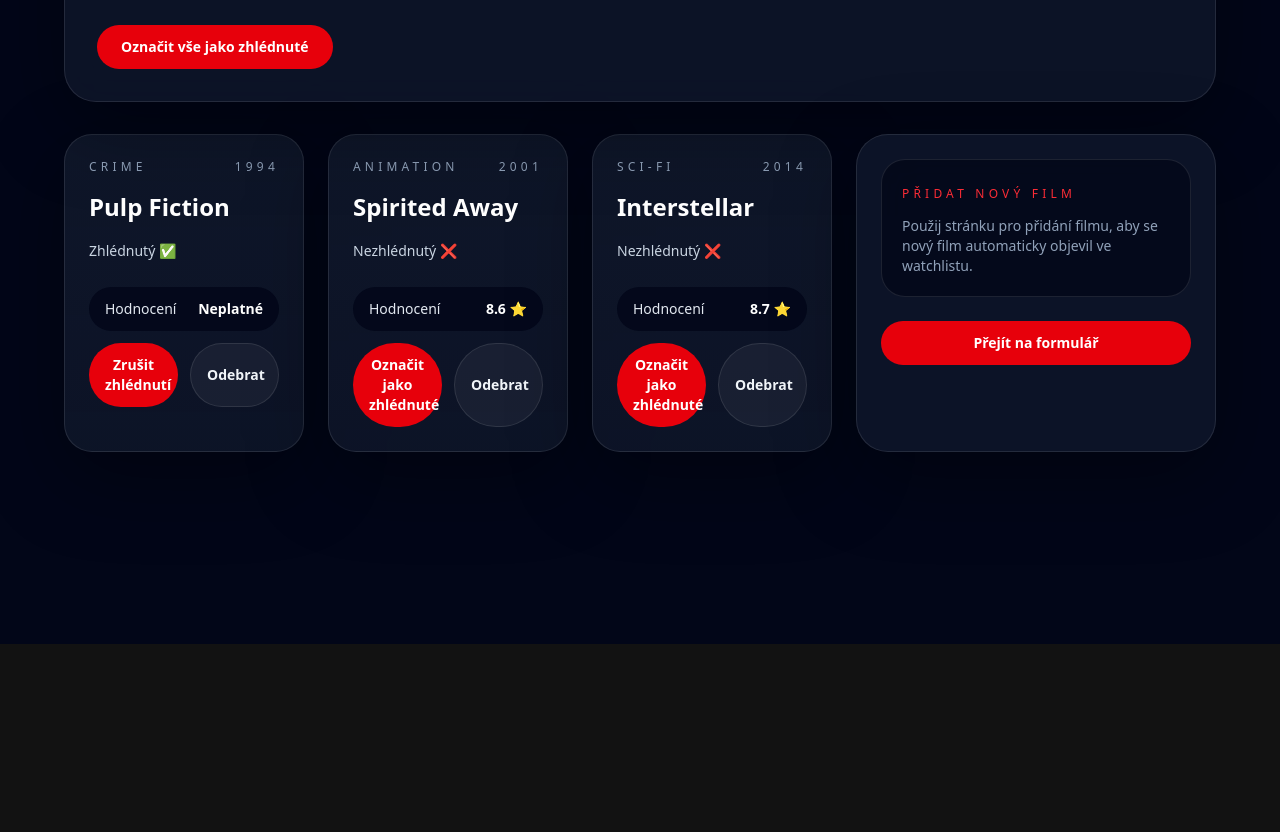
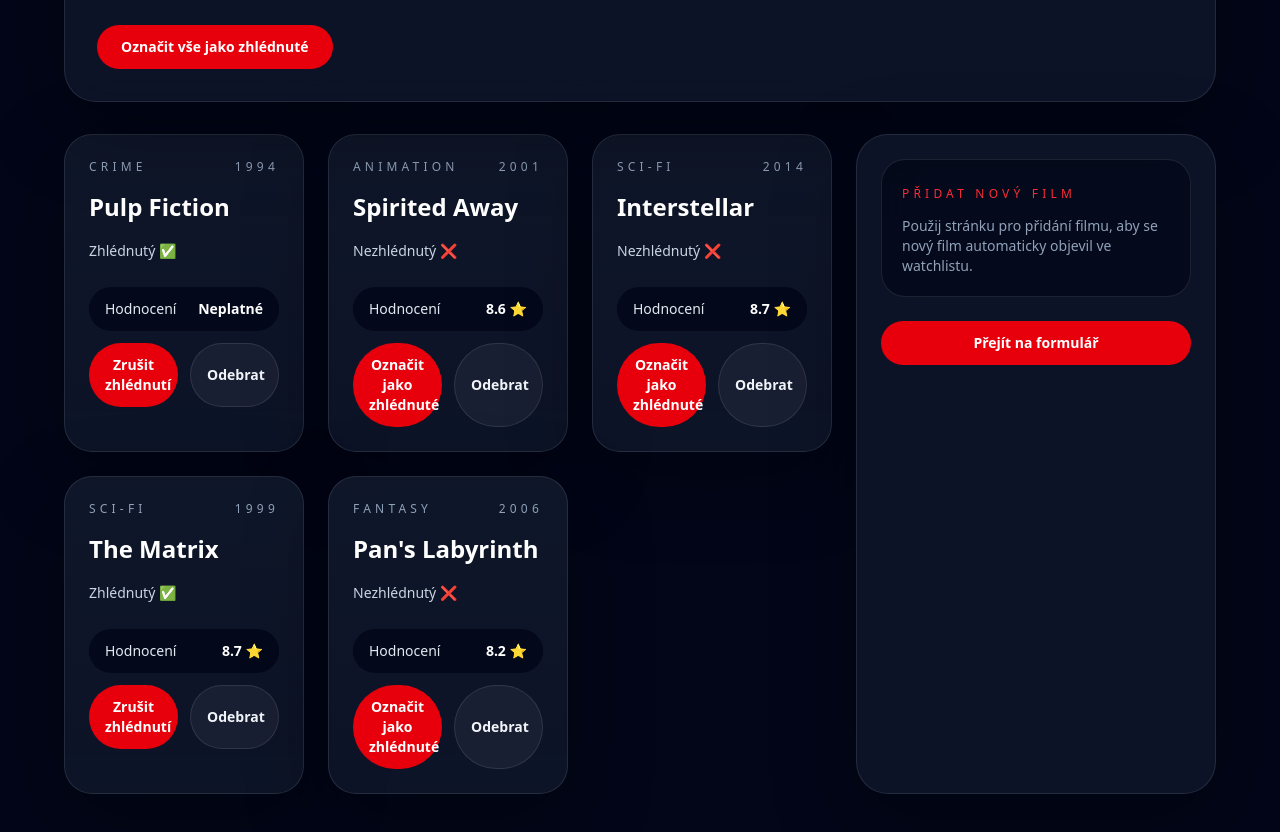
Before and after one commit to Filip-Dvorak/4IT427_dvof01, a React (Vite) app: page / in a window 1280 px wide. Shown: the part 520-1352 px from the top of the page. Before the commit the page ends 1164 px from the top, so only its background shows below. Built offline with nearby package versions, Linux system fonts and the light colour scheme.

Commit message:
feat: Úkol 6 - fetching

```diff
--- /dev/null
+++ b/Public/films.json
@@ -0,0 +1,42 @@
+[
+  {
+    "id": "1",
+    "title": "Pulp Fiction",
+    "year": 1994,
+    "genre": "Crime",
+    "rating": 12,
+    "watched": true
+  },
+  {
+    "id": "2",
+    "title": "Spirited Away",
+    "year": 2001,
+    "genre": "Animation",
+    "rating": 8.6,
+    "watched": false
+  },
+  {
+    "id": "3",
+    "title": "Interstellar",
+    "year": 2014,
+    "genre": "Sci-Fi",
+    "rating": 8.7,
+    "watched": false
+  },
+  {
+    "id": "4",
+    "title": "The Matrix",
+    "year": 1999,
+    "genre": "Sci-Fi",
+    "rating": 8.7,
+    "watched": true
+  },
+  {
+    "id": "5",
+    "title": "Pan's Labyrinth",
+    "year": 2006,
+    "genre": "Fantasy",
+    "rating": 8.2,
+    "watched": false
+  }
+]
--- /dev/null
+++ b/src/API/films.ts
@@ -0,0 +1,5 @@
+import type { Film } from "@/Types/film.types"
+
+export async function fetchFilms(): Promise<Film[]> {
+  return fetch('Public/films.json').then((r) => r.json() as Promise<Film[]>);
+}
--- a/src/Components/AddFilmForm.tsx
+++ b/src/Components/AddFilmForm.tsx
@@ -3,6 +3,7 @@
 import { z } from 'zod'
 import useWatchlist from '../Hooks/useWatchilist'
 import type { Film } from '../Types/film.types'
+import { useNavigate } from 'react-router-dom'
 
 const filmSchema = z.object({
   title: z.string().min(1, 'Název je povinný'),
@@ -16,12 +17,13 @@
     .number('Hodnocení musí být číslo')
     .min(1, 'Hodnocení musí být minimálně 1')
     .max(10, 'Hodnocení musí být maximálně 10'),
-})
+  })
 
-type FilmFormValues = z.infer<typeof filmSchema>
+  type FilmFormValues = z.infer<typeof filmSchema>
 
-const AddFilmForm = () => {
-  const { addFilm } = useWatchlist()
+  const AddFilmForm = () => {
+    const { addFilm } = useWatchlist()
+    const navigate = useNavigate()
 
   const {
     register,
@@ -44,7 +46,7 @@
       id: crypto.randomUUID(),
       watched: false,
     } as Film)
-
+    navigate('/watchlist')
     reset()
   }
 
--- a/src/Context/WatchListContext.tsx
+++ b/src/Context/WatchListContext.tsx
@@ -1,5 +1,8 @@
 import { createContext, useEffect, useMemo, useState, type ReactNode } from 'react'
+import { useQuery } from '@tanstack/react-query'
 import type { Film } from '../Types/film.types'
+import { fetchFilms } from '@/API/films'
+import { ClimbingBoxLoader } from 'react-spinners'
 
 interface WatchlistContextType {
   films: Film[]
@@ -7,17 +10,32 @@
   removeFilm: (id: string) => void
   toggleWatched: (id: string) => void
   markAllAsWatched: () => void
+  isLoading: boolean
+  isError: boolean
+  error: unknown
+  refetch: () => void
 }
 
 type WatchlistProviderProps = {
   children: ReactNode
-  initialFilms?: Film[]
 }
 
 export const WatchlistContext = createContext<WatchlistContextType | undefined>(undefined)
 
-export function WatchlistProvider({ children, initialFilms = [] }: WatchlistProviderProps) {
-  const [films, setFilms] = useState<Film[]>(initialFilms)
+export function WatchlistProvider({ children }: WatchlistProviderProps) {
+
+  const { data, isLoading, isError, error, refetch } = useQuery<Film[], Error>({
+    queryKey: ['films'],
+    queryFn: fetchFilms,
+    retry: 2,
+  })
+
+  const [films, setFilms] = useState<Film[]>([])
+  useEffect(() => {
+    if (data) {
+      setFilms(data)
+    }
+  }, [data])
 
   useEffect(() => {
     const watchedCount = films.filter((film) => film.watched).length
@@ -41,9 +59,21 @@
     setFilms((previous) => previous.map((film) => ({ ...film, watched: true })))
 
   const value = useMemo(
-    () => ({ films, addFilm, removeFilm, toggleWatched, markAllAsWatched }),
-    [films]
+    () => ({
+      films,
+      addFilm,
+      removeFilm,
+      toggleWatched,
+      markAllAsWatched,
+      isLoading,
+      isError,
+      error,
+      refetch: () => void refetch(),
+    }),
+    [films, isLoading, isError, error, refetch]
   )
 
+  if (isLoading) return <ClimbingBoxLoader />;
+  if (isError) return <p>Chyba: {(error as Error).message}</p>;
   return <WatchlistContext.Provider value={value}>{children}</WatchlistContext.Provider>
 }
--- a/src/main.tsx
+++ b/src/main.tsx
@@ -4,41 +4,25 @@
 import { BrowserRouter } from 'react-router-dom'
 import App from './App.tsx'
 import { WatchlistProvider } from './Context/WatchListContext.tsx'
-import type { Film } from './Types/film.types'
+import { QueryClient, QueryClientProvider } from '@tanstack/react-query'
 
-const initialFilms: Film[] = [
-  {
-    id: '1',
-    title: 'Pulp Fiction',
-    year: 1994,
-    genre: 'Crime',
-    rating: 12,
-    watched: true,
+const queryClient = new QueryClient({
+  defaultOptions: {
+    queries: {
+      staleTime: 5 * 60 * 1000,
+      retry: 2,
+    },
   },
-  {
-    id: '2',
-    title: 'Spirited Away',
-    year: 2001,
-    genre: 'Animation',
-    rating: 8.6,
-    watched: false,
-  },
-  {
-    id: '3',
-    title: 'Interstellar',
-    year: 2014,
-    genre: 'Sci-Fi',
-    rating: 8.7,
-    watched: false,
-  },
-]
+})
 
 createRoot(document.getElementById('root')!).render(
   <StrictMode>
-    <BrowserRouter>
-      <WatchlistProvider initialFilms={initialFilms}>
-        <App />
-      </WatchlistProvider>
-    </BrowserRouter>
+    <QueryClientProvider client={queryClient}>
+      <BrowserRouter>
+        <WatchlistProvider>
+          <App />
+        </WatchlistProvider>
+      </BrowserRouter>
+    </QueryClientProvider>
   </StrictMode>,
 )
--- a/src/pages/WatchlistPage.tsx
+++ b/src/pages/WatchlistPage.tsx
@@ -3,7 +3,9 @@
 import useWatchlist from '../Hooks/useWatchilist'
 
 function WatchlistPage() {
-  const { films, toggleWatched, markAllAsWatched } = useWatchlist()
+  const { films, toggleWatched, markAllAsWatched, isLoading, isError, error, refetch } = useWatchlist()
+
+  const errorMessage = error instanceof Error ? error.message : 'Nastala neznámá chyba.'
 
   return (
     <div className="min-h-screen bg-slate-950 text-slate-100">
@@ -23,7 +25,24 @@
         </header>
 
         <div className="grid gap-6 xl:grid-cols-[minmax(0,2fr)_360px]">
-          <section className="grid gap-6 sm:grid-cols-2 xl:grid-cols-3">
+          <section className="grid gap-6 sm:grid-cols-1 xl:grid-cols-[minmax(0,2fr)]">
+            {isLoading ? (
+              <div className="rounded-[2rem] border border-white/10 bg-slate-900/85 p-12 text-center text-lg text-slate-200 shadow-[0_25px_80px_rgba(0,0,0,0.35)]">
+                Načítám…
+              </div>
+            ) : isError ? (
+              <div className="rounded-[2rem] border border-rose-500/30 bg-slate-900/85 p-12 text-center text-lg text-slate-200 shadow-[0_25px_80px_rgba(0,0,0,0.35)]">
+                <p className="mb-4 text-red-400">Nepodařilo se načíst filmy.</p>
+                <p className="mb-6 text-sm text-slate-400">{errorMessage}</p>
+                <button
+                  className="rounded-full bg-red-600 px-6 py-3 text-sm font-semibold text-white transition hover:bg-red-500"
+                  onClick={() => refetch()}
+                >
+                  Zkusit znovu
+                </button>
+              </div>
+            ) : (
+              <div className="grid gap-6 sm:grid-cols-2 xl:grid-cols-3">
                 {films.map((film) => (
                   <FilmCard
                     key={film.id}
@@ -31,6 +50,8 @@
                     onToggleWatched={() => toggleWatched(film.id)}
                   />
                 ))}
+              </div>
+            )}
           </section>
 
           <aside className="rounded-[2rem] border border-white/10 bg-slate-900/85 p-6 shadow-[0_25px_80px_rgba(0,0,0,0.35)] backdrop-blur-xl">
```
Also changed, not shown: package.json (+8 -1 lines), 1 other file (tests, documents, lock files or other folders). Lines whose indentation alone changed are shown as unchanged.
